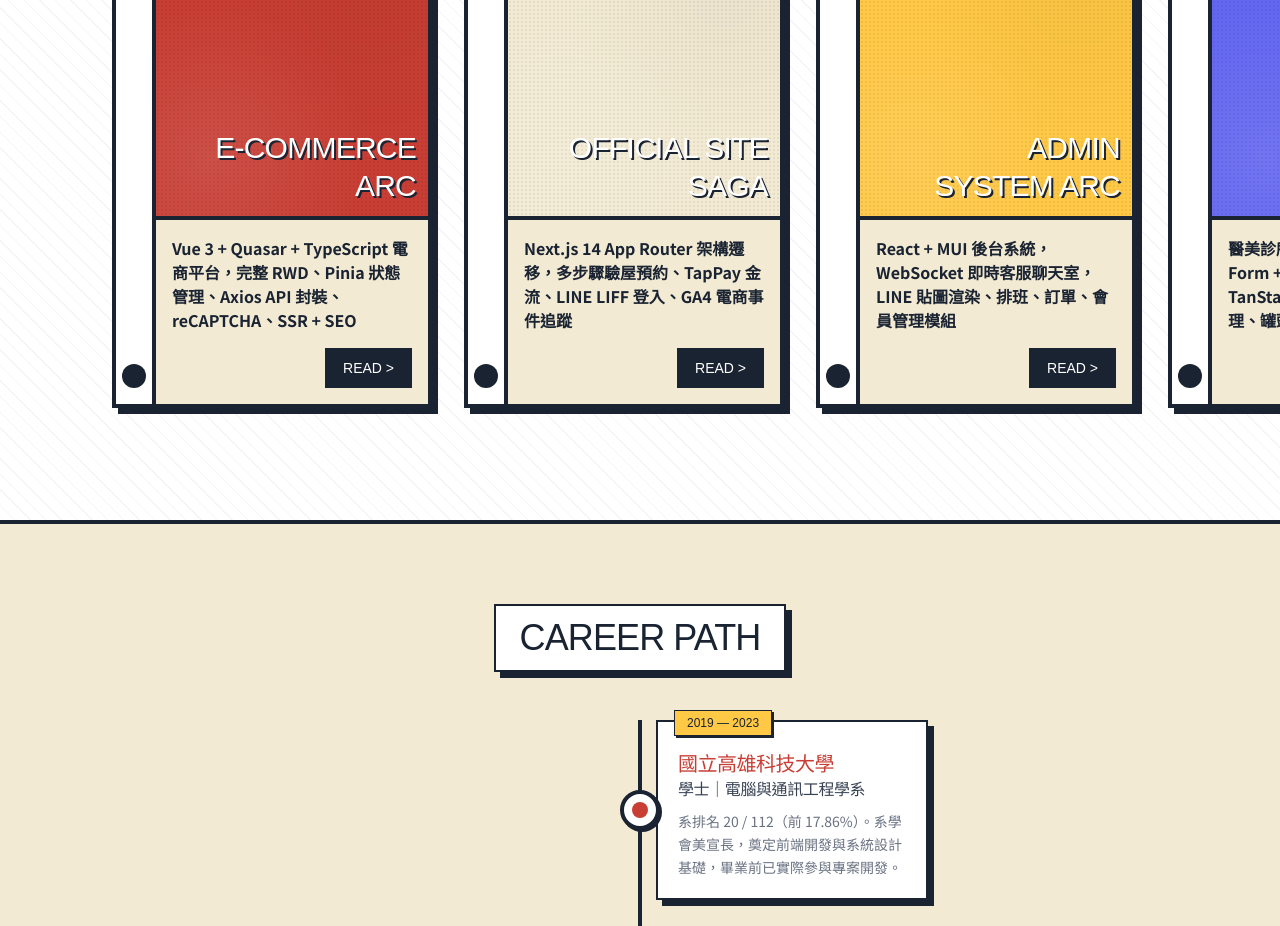
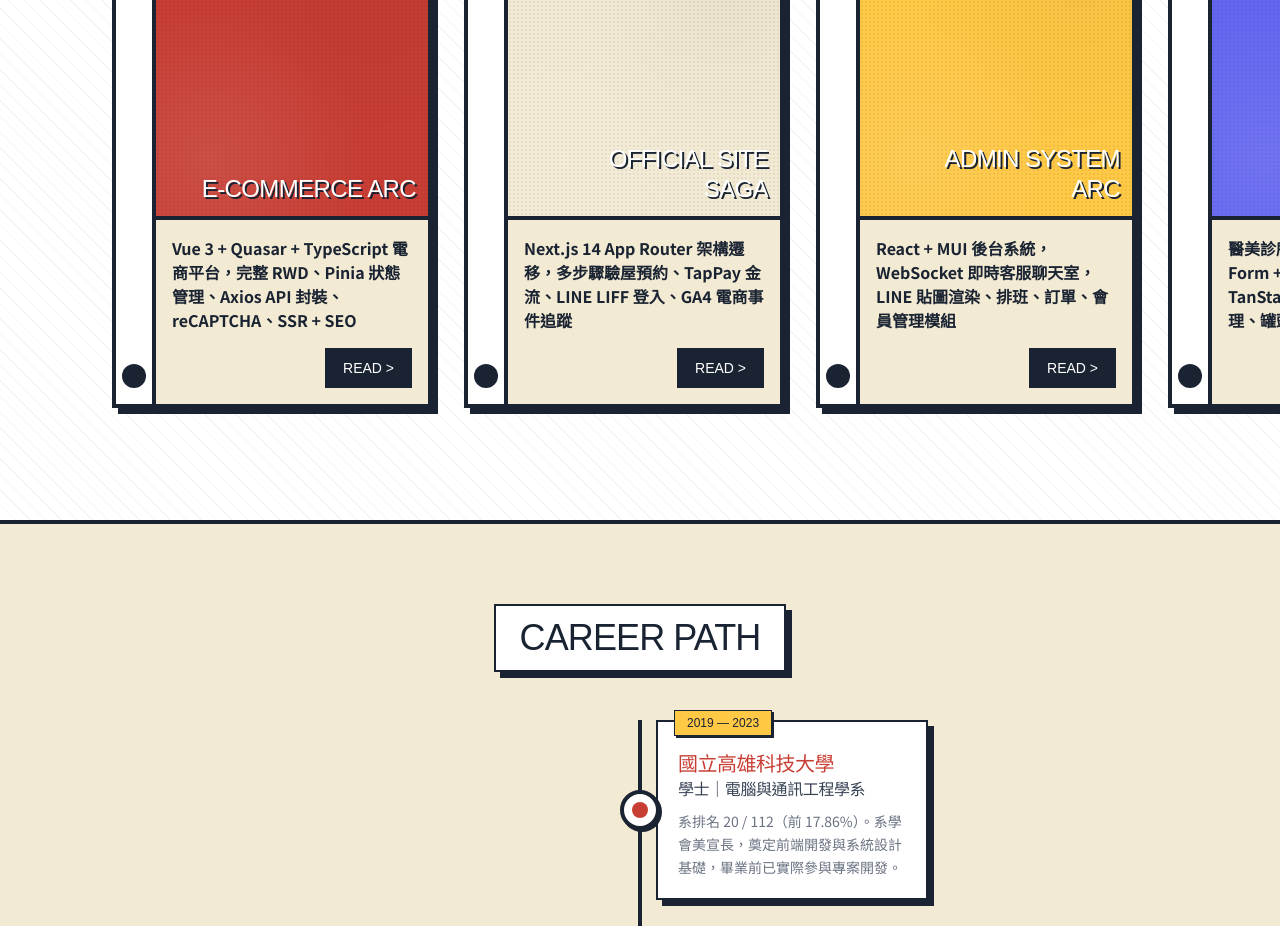
Before and after one commit to haru0414/haru0414.github.io, a React (Vite) app: page / in a window 1280 px wide. Shown: the part 2220-3146 px from the top of the page. Built offline with nearby package versions, Linux system fonts and the light colour scheme; a web font is replaced by a local one.

Commit message:
fixed product card overflow issue

```diff
--- a/src/components/sections/PortfolioSection.tsx
+++ b/src/components/sections/PortfolioSection.tsx
@@ -83,7 +83,7 @@ function EpisodeCard({ episode }: { episode: (typeof projects)[0] }) {
 
             {/* Title on Cover */}
             <h3
-              className="absolute bottom-3 right-3 text-3xl text-white leading-tight text-right max-w-[80%]"
+              className="absolute bottom-3 right-3 text-xl md:text-2xl text-white leading-tight text-right max-w-[80%] break-words"
               style={{
                 fontFamily: "var(--font-heading)",
                 textShadow: "2px 2px 0 var(--color-ink)",
```
